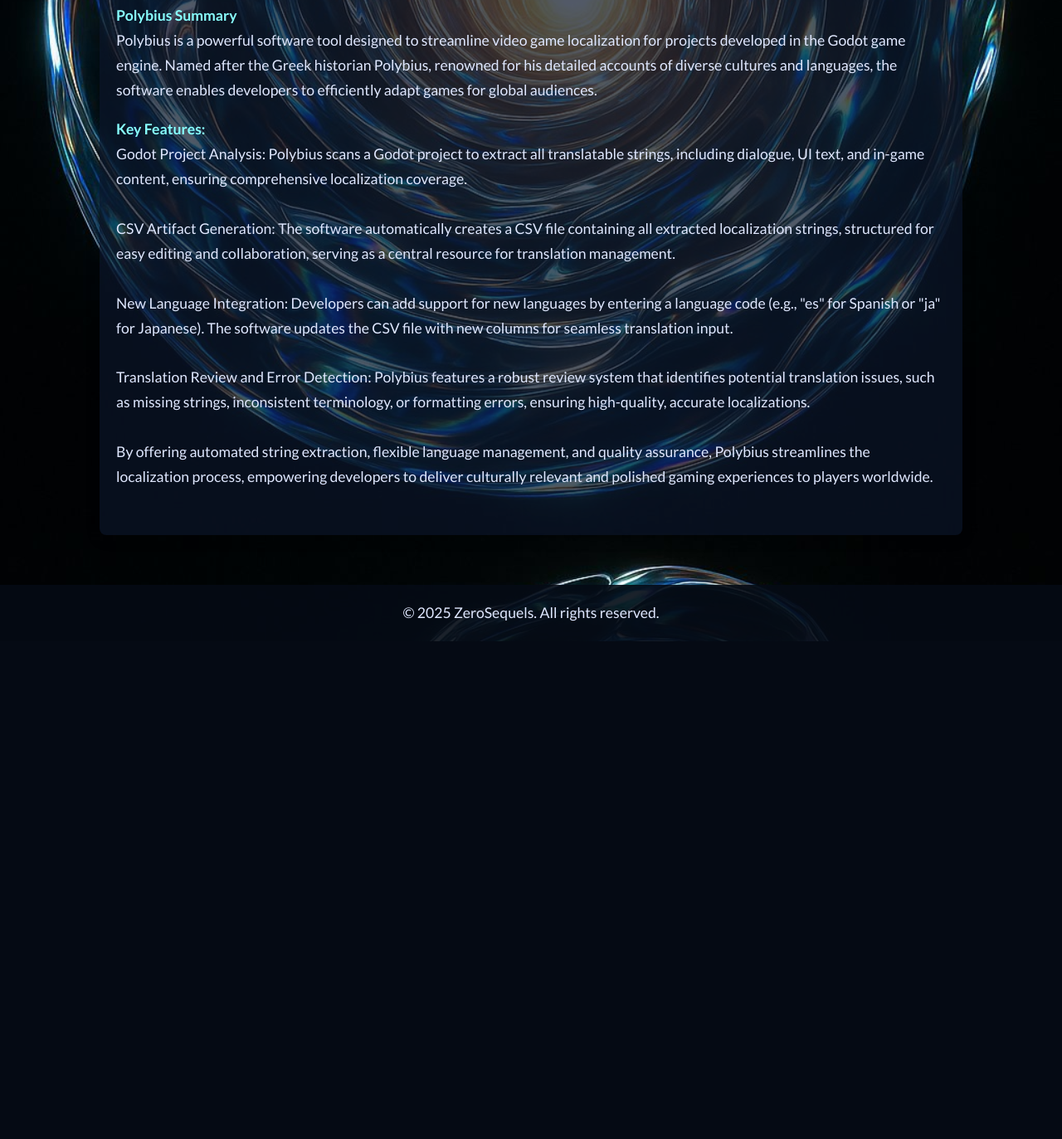
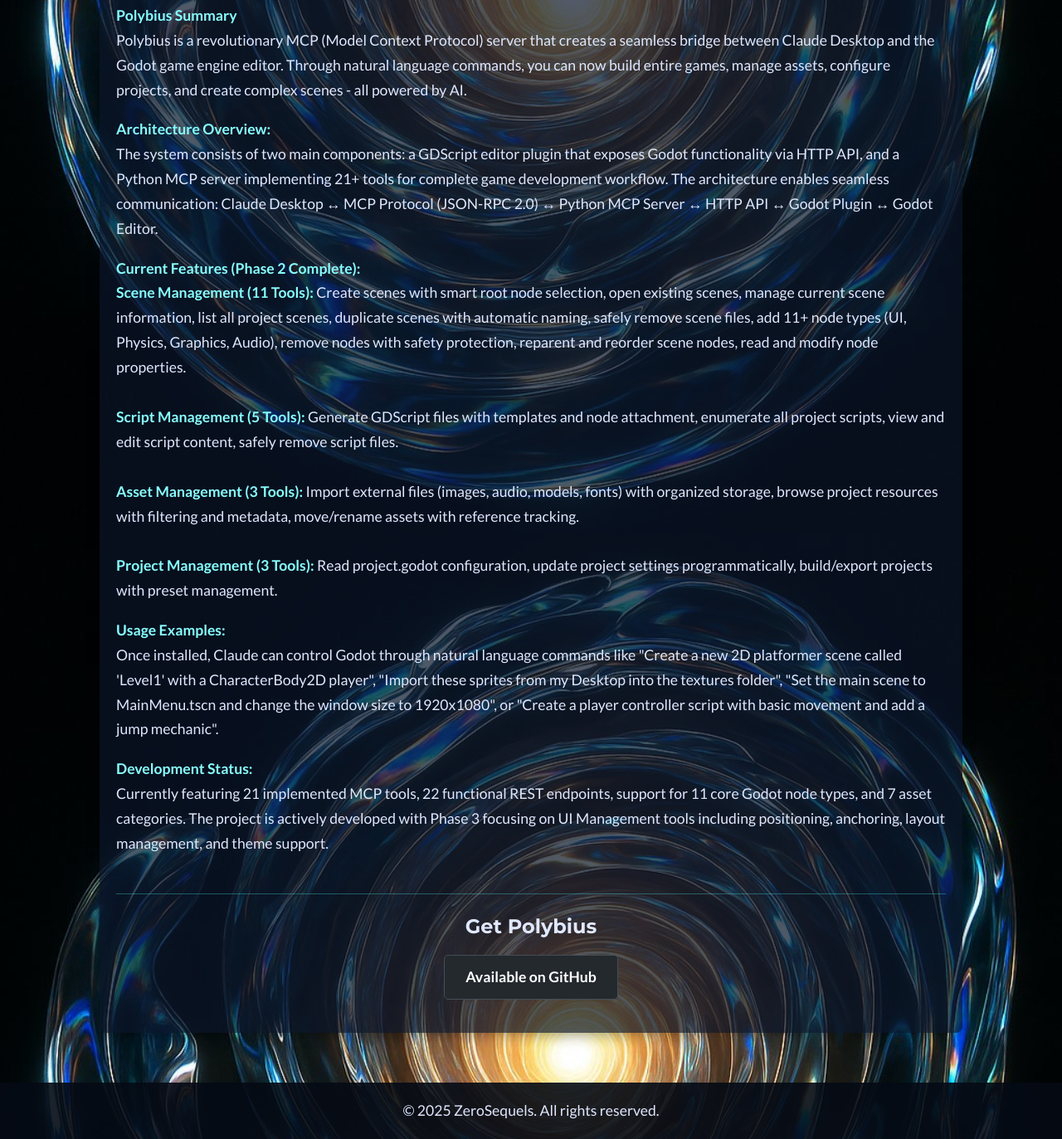
Before and after one commit to zerosequels/personal_website, a plain HTML site: page polybius.html in a window 1280 px wide. Shown: the part 638-2011 px from the top of the page at 83% size. Before the commit the page ends 1411 px from the top, so only its background shows below. Drawn offline with Linux system fonts and the light colour scheme.

Commit message:
update polybius project to reflect godot mcp server
- update main page description to describe MCP server functionality
- rewrite polybius detail page with comprehensive feature overview
- add github button linking to polybius repository
- add CLAUDE.md documentation file for development guidance
- fix minor html formatting issue

```diff
--- a/polybius.html
+++ b/polybius.html
@@ -3,7 +3,7 @@
 <head>
     <meta charset="UTF-8">
     <meta name="viewport" content="width=device-width, initial-scale=1.0">
-    <title>Polybius - Project Details</title>
+    <title>Polybius - Godot MCP Server - Project Details</title>
     <link rel="stylesheet" href="styles.css">
     <link href="https://fonts.googleapis.com/css2?family=Montserrat:wght@700&family=Lato:wght@400;700&display=swap" rel="stylesheet">
 </head>
@@ -11,11 +11,29 @@
     <section id="project-detail">
         <div class="section-content-wrapper">
             <a href="index.html#projects" class="back-link">&larr; Back to Projects</a>
-            <h2>Polybius</h2>
+            <h2>Polybius - Godot MCP Server</h2>
             <img src="agency.jpg" alt="Polybius Project Image" class="project-detail-image">
             <div class="project-full-description">
-                <p><strong>Polybius Summary</strong><br>Polybius is a powerful software tool designed to streamline video game localization for projects developed in the Godot game engine. Named after the Greek historian Polybius, renowned for his detailed accounts of diverse cultures and languages, the software enables developers to efficiently adapt games for global audiences.</p>
-                <p><strong>Key Features:</strong><br>Godot Project Analysis: Polybius scans a Godot project to extract all translatable strings, including dialogue, UI text, and in-game content, ensuring comprehensive localization coverage.<br><br>CSV Artifact Generation: The software automatically creates a CSV file containing all extracted localization strings, structured for easy editing and collaboration, serving as a central resource for translation management.<br><br>New Language Integration: Developers can add support for new languages by entering a language code (e.g., "es" for Spanish or "ja" for Japanese). The software updates the CSV file with new columns for seamless translation input.<br><br>Translation Review and Error Detection: Polybius features a robust review system that identifies potential translation issues, such as missing strings, inconsistent terminology, or formatting errors, ensuring high-quality, accurate localizations.<br><br>By offering automated string extraction, flexible language management, and quality assurance, Polybius streamlines the localization process, empowering developers to deliver culturally relevant and polished gaming experiences to players worldwide.</p>
+                <p><strong>Polybius Summary</strong><br>Polybius is a revolutionary MCP (Model Context Protocol) server that creates a seamless bridge between Claude Desktop and the Godot game engine editor. Through natural language commands, you can now build entire games, manage assets, configure projects, and create complex scenes - all powered by AI.</p>
+
+                <p><strong>Architecture Overview:</strong><br>The system consists of two main components: a GDScript editor plugin that exposes Godot functionality via HTTP API, and a Python MCP server implementing 21+ tools for complete game development workflow. The architecture enables seamless communication: Claude Desktop ↔ MCP Protocol (JSON-RPC 2.0) ↔ Python MCP Server ↔ HTTP API ↔ Godot Plugin ↔ Godot Editor.</p>
+
+                <p><strong>Current Features (Phase 2 Complete):</strong><br>
+                <strong>Scene Management (11 Tools):</strong> Create scenes with smart root node selection, open existing scenes, manage current scene information, list all project scenes, duplicate scenes with automatic naming, safely remove scene files, add 11+ node types (UI, Physics, Graphics, Audio), remove nodes with safety protection, reparent and reorder scene nodes, read and modify node properties.<br><br>
+                <strong>Script Management (5 Tools):</strong> Generate GDScript files with templates and node attachment, enumerate all project scripts, view and edit script content, safely remove script files.<br><br>
+                <strong>Asset Management (3 Tools):</strong> Import external files (images, audio, models, fonts) with organized storage, browse project resources with filtering and metadata, move/rename assets with reference tracking.<br><br>
+                <strong>Project Management (3 Tools):</strong> Read project.godot configuration, update project settings programmatically, build/export projects with preset management.</p>
+
+                <p><strong>Usage Examples:</strong><br>Once installed, Claude can control Godot through natural language commands like "Create a new 2D platformer scene called 'Level1' with a CharacterBody2D player", "Import these sprites from my Desktop into the textures folder", "Set the main scene to MainMenu.tscn and change the window size to 1920x1080", or "Create a player controller script with basic movement and add a jump mechanic".</p>
+
+                <p><strong>Development Status:</strong><br>Currently featuring 21 implemented MCP tools, 22 functional REST endpoints, support for 11 core Godot node types, and 7 asset categories. The project is actively developed with Phase 3 focusing on UI Management tools including positioning, anchoring, layout management, and theme support.</p>
+            </div>
+
+            <div class="steam-link-section">
+                <h3>Get Polybius</h3>
+                <a href="https://github.com/zerosequels/polybius" target="_blank" rel="noopener noreferrer" class="github-button">
+                    Available on GitHub
+                </a>
             </div>
         </div>
     </section>
--- a/styles.css
+++ b/styles.css
@@ -447,6 +447,26 @@ section {
     transform: translateY(-2px);
 }
 
+.github-button {
+    display: inline-block;
+    padding: 12px 25px;
+    background-color: #24292e; /* GitHub's dark gray */
+    color: #ffffff; /* White text */
+    border-radius: 5px;
+    font-weight: bold;
+    font-size: 1.1rem;
+    text-decoration: none;
+    transition: background-color 0.3s ease, color 0.3s ease, transform 0.3s ease;
+    border: 1px solid #444d56; /* GitHub's border color */
+}
+
+.github-button:hover {
+    background-color: #444d56; /* Lighter gray on hover */
+    color: #ffffff;
+    text-decoration: none;
+    transform: translateY(-2px);
+}
+
 
 /* Specific background for project detail pages */
 body.body-project-detail-page {
```
Also changed, not shown: index.html (+8 -3 lines), mkultra.html (+1 -1 lines), 1 other file.
